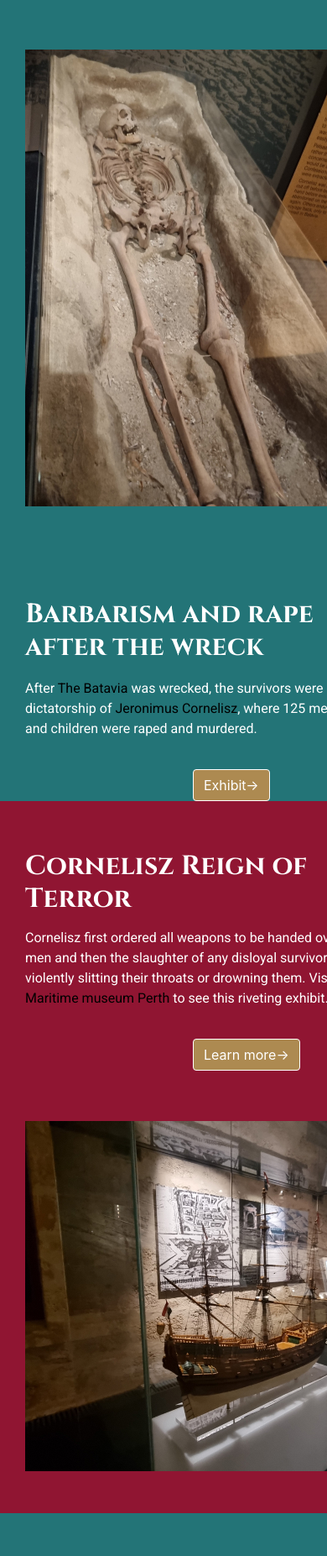
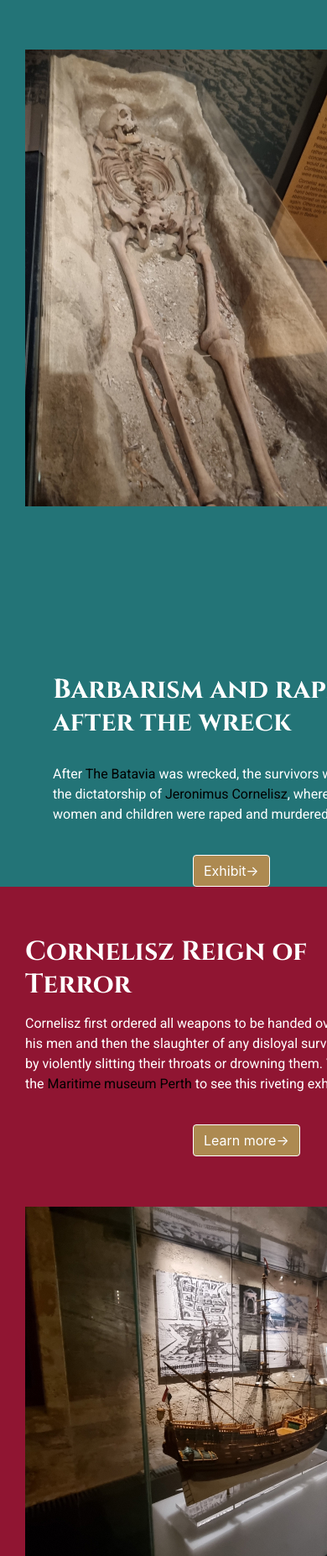
Before and after one commit to Litlfoot/batavia_shipwreck, a PHP site: page / in a window 390 px wide; the page is wider, and only the part inside the window is pictured. Shown: the part 487-2340 px from the top of that part at 84% size. Run offline with PHP 8.4, Linux system fonts and the light colour scheme.

Commit message:
Update responsive.css
So much difficulty

```diff
--- a/responsive.css
+++ b/responsive.css
@@ -1,14 +1,9 @@
-/* @media only screen and (max-width: 1100px) {
-    .bg1 {
-        background: url("images/bg1.jpg");
 
-        background-size: cover;
-        background-position: -140px;
-    }
- */
  @media only screen and (max-width: 1150px) {.reignbg{background-size:cover;}}
 
 @media only screen and (max-width: 992px) {
-    .barbarism_image{padding-right:50%;}
-   /*  .barbarismbg h2{padding-left:80%;} this works but image doesnt ???*/
-.barbarismbg h2{margin-top:60px;}}
+    .barbarism_image{padding-right:20%;}
+    .barbarismbg h2{padding-left:10%;margin-top:150px;}/*  this works but image doesnt ?? */
+.barbarismbg p{padding-left:10%; margin-top:20px;}
+.reignbg h2{padding-right:15%;} /* not working? */
+.reignbg p{padding-right:15%;}} /* not working? */
```
